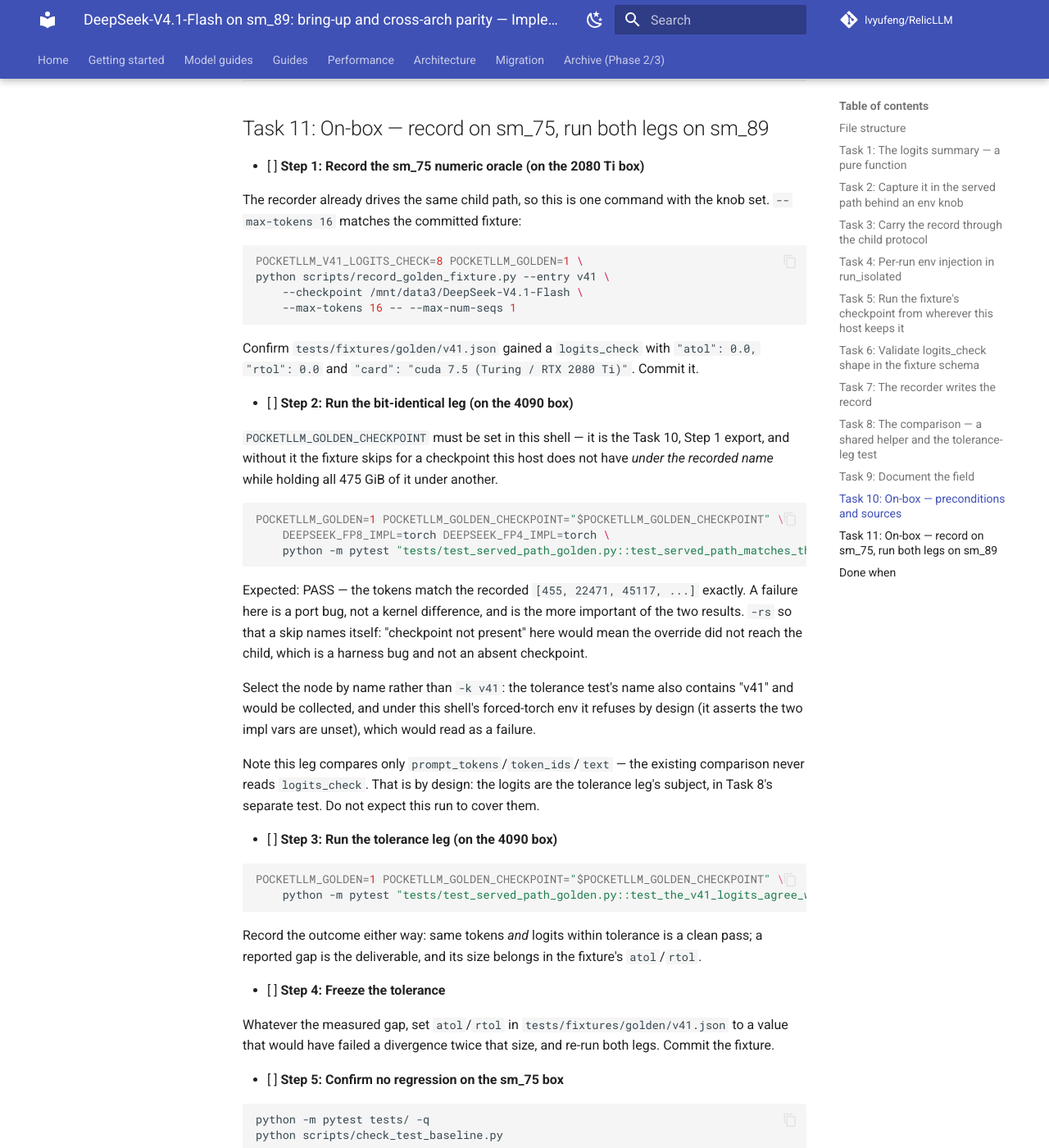
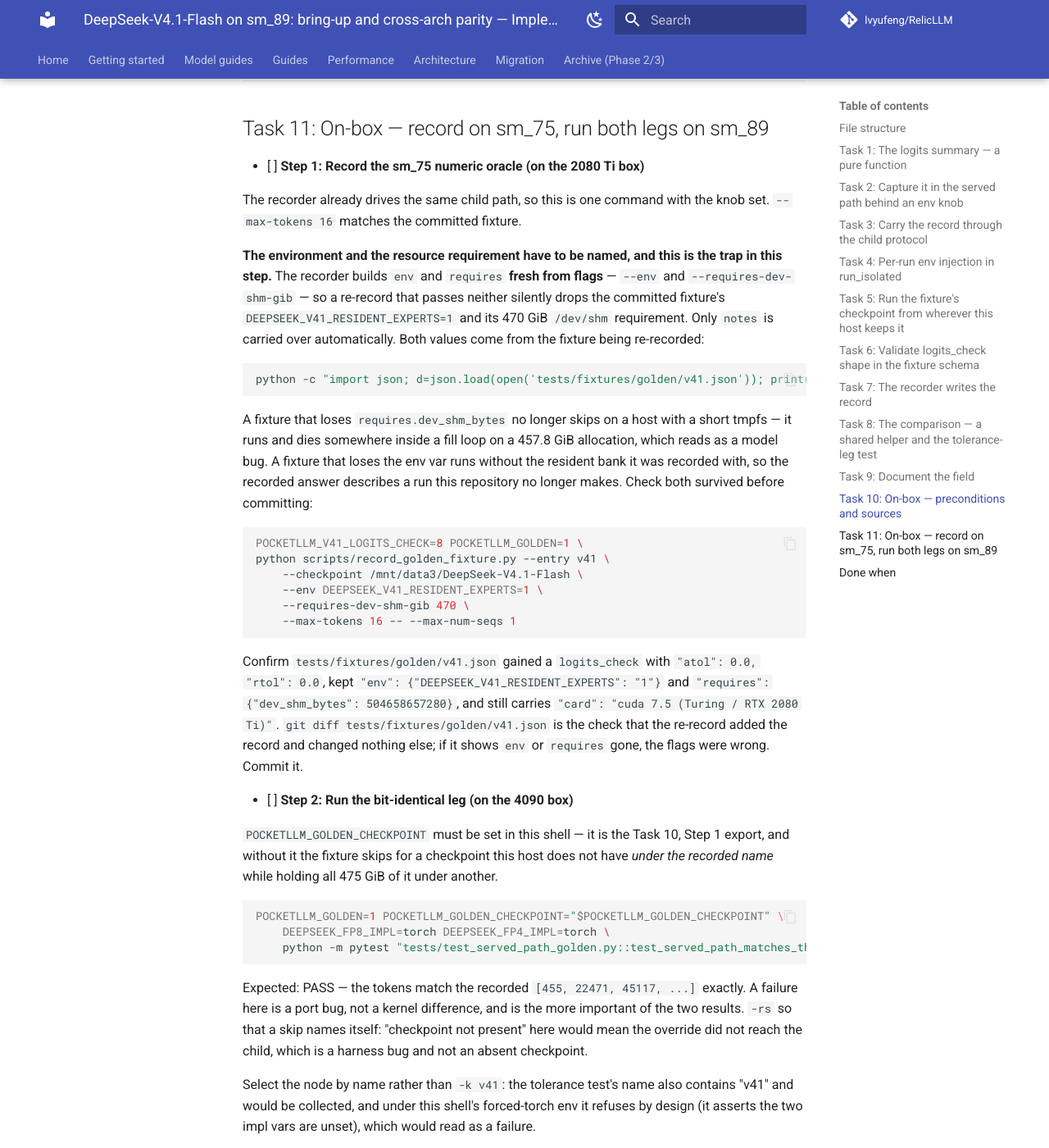
Before and after one commit to lvyufeng/RelicLLM, an MkDocs documentation site: the page built from docs/superpowers/plans/2026-10-09-v41-flash-sm89.md, in a window 1280 px wide and 1400 px high, scrolled down 26409 px. Shown: the whole window at 82% size. Built offline with MkDocs 1.6.1 and Material for MkDocs 9.7.7, drawn with Linux system fonts in a browser that asks for light colours; comment, search, counter and statistics services are not loaded.

Commit message:
docs: name the env and shm flags the v41 re-record must pass
The recorder builds `env` and `requires` from its own flags, and only carries
`notes` over from an existing fixture. The recording command as written passed
neither, so it would have written a v41 fixture with no resident-expert env and
no /dev/shm requirement -- silently, because the run still produces tokens.

Both losses are quiet and both matter. Without the shm requirement the fixture
stops skipping on a host with a short tmpfs and instead dies deep inside a
457.8 GiB fill, which reads as a model bug. Without the env var the recorded
answer describes a run this repository no longer makes.

````diff
--- a/docs/superpowers/plans/2026-10-09-v41-flash-sm89.md
+++ b/docs/superpowers/plans/2026-10-09-v41-flash-sm89.md
@@ -1279,16 +1279,26 @@
 
 - [ ] **Step 1: Record the sm_75 numeric oracle (on the 2080 Ti box)**
 
-The recorder already drives the same child path, so this is one command with the knob set. `--max-tokens 16` matches the committed fixture:
+The recorder already drives the same child path, so this is one command with the knob set. `--max-tokens 16` matches the committed fixture.
+
+**The environment and the resource requirement have to be named, and this is the trap in this step.** The recorder builds `env` and `requires` **fresh from flags** — `--env` and `--requires-dev-shm-gib` — so a re-record that passes neither silently drops the committed fixture's `DEEPSEEK_V41_RESIDENT_EXPERTS=1` and its 470 GiB `/dev/shm` requirement. Only `notes` is carried over automatically. Both values come from the fixture being re-recorded:
+
+```bash
+python -c "import json; d=json.load(open('tests/fixtures/golden/v41.json')); print(d['env'], d['requires'])"
+```
+
+A fixture that loses `requires.dev_shm_bytes` no longer skips on a host with a short tmpfs — it runs and dies somewhere inside a fill loop on a 457.8 GiB allocation, which reads as a model bug. A fixture that loses the env var runs without the resident bank it was recorded with, so the recorded answer describes a run this repository no longer makes. Check both survived before committing:
 
 ```bash
 POCKETLLM_V41_LOGITS_CHECK=8 POCKETLLM_GOLDEN=1 \
 python scripts/record_golden_fixture.py --entry v41 \
     --checkpoint /mnt/data3/DeepSeek-V4.1-Flash \
+    --env DEEPSEEK_V41_RESIDENT_EXPERTS=1 \
+    --requires-dev-shm-gib 470 \
     --max-tokens 16 -- --max-num-seqs 1
 ```
 
-Confirm `tests/fixtures/golden/v41.json` gained a `logits_check` with `"atol": 0.0, "rtol": 0.0` and `"card": "cuda 7.5 (Turing / RTX 2080 Ti)"`. Commit it.
+Confirm `tests/fixtures/golden/v41.json` gained a `logits_check` with `"atol": 0.0, "rtol": 0.0`, kept `"env": {"DEEPSEEK_V41_RESIDENT_EXPERTS": "1"}` and `"requires": {"dev_shm_bytes": 504658657280}`, and still carries `"card": "cuda 7.5 (Turing / RTX 2080 Ti)"`. `git diff tests/fixtures/golden/v41.json` is the check that the re-record added the record and changed nothing else; if it shows `env` or `requires` gone, the flags were wrong. Commit it.
 
 - [ ] **Step 2: Run the bit-identical leg (on the 4090 box)**
 
````
